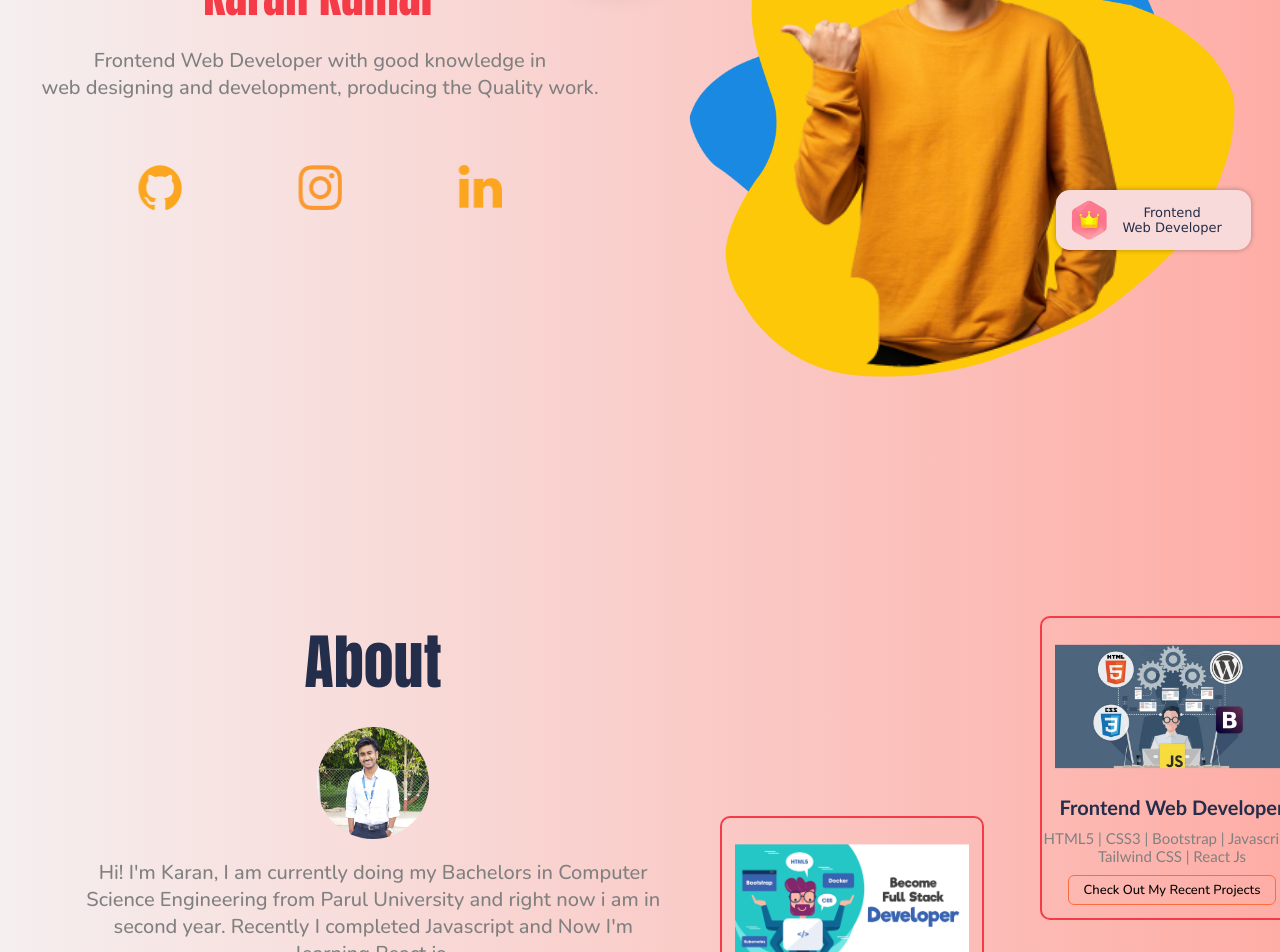
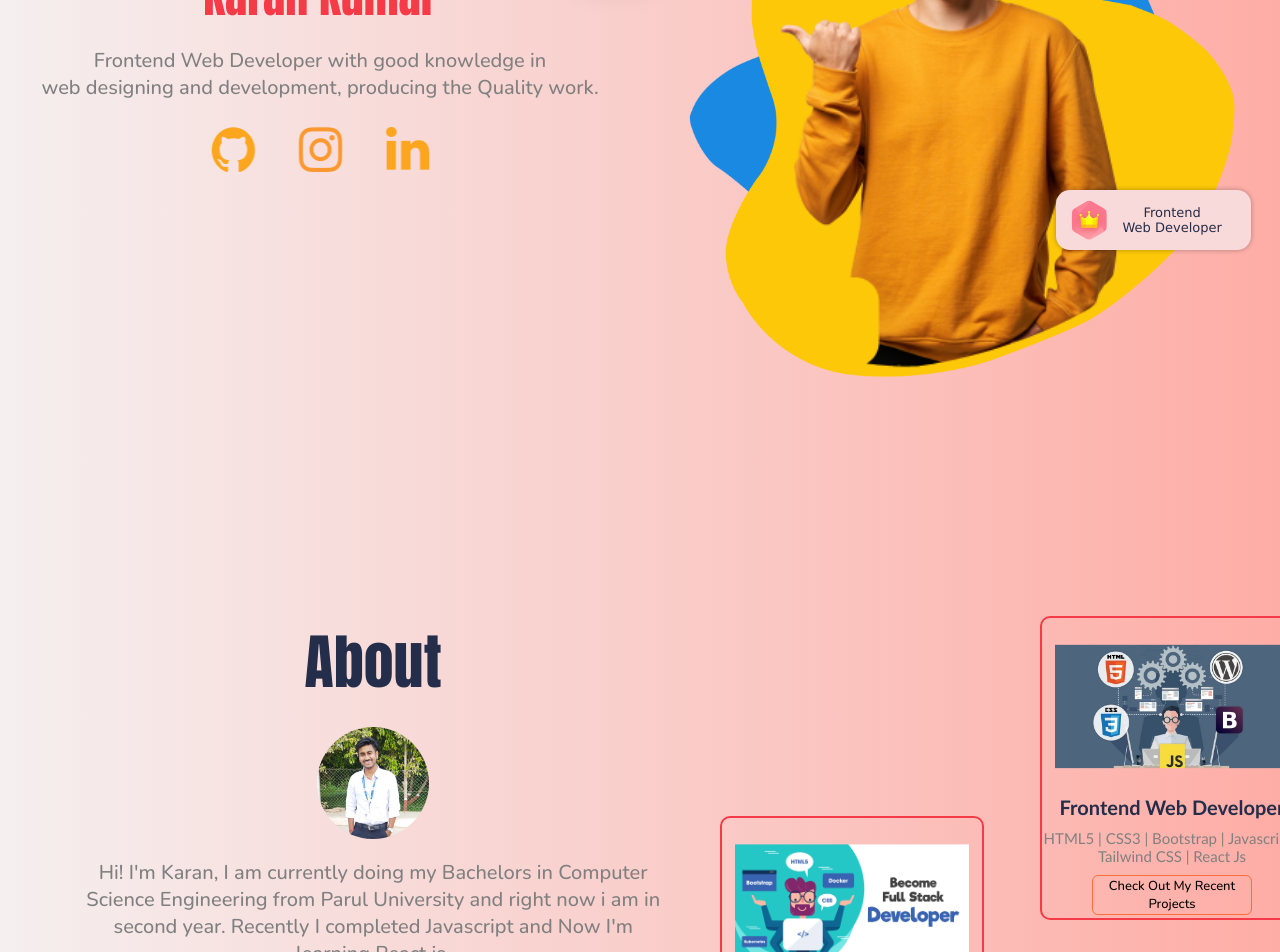
Before and after one commit to Anshkaran7/portfolio-karan, a React (Create React App) app: page / in a window 1280 px wide. Shown: the part 300-1252 px from the top of the page. Built offline with nearby package versions, Linux system fonts and the light colour scheme; a web font is replaced by a local one.

Commit message:
Completed

```diff
--- a/src/Components/Card/Card.css
+++ b/src/Components/Card/Card.css
@@ -39,15 +39,14 @@ padding-bottom: 20px;
     font-size: 13px;
     border-radius: 6px;
     border: 1px solid #fb6e3b;
-    width: 80%;
-    height: 10%;
+
     background: transparent;
     align-self: center;
 }
 .c-button:hover{
     cursor: pointer;
     box-shadow:0 0 3px #ee6161 ;
-    background-color:  #8989ba;
+    background-color:  #ff7675;
 
 }
 
--- a/src/Components/Card/Card.jsx
+++ b/src/Components/Card/Card.jsx
@@ -1,19 +1,24 @@
-import React from 'react'
-import './Card.css'
+import React from "react";
+import "./Card.css";
+import { Link } from "react-scroll";
 import { themeContext } from "../../Context";
 import { useContext } from "react";
-const Card = ({photo, heading,detail}) => {
+const Card = ({ photo, heading, detail }) => {
   const theme = useContext(themeContext);
   const darkMode = theme.state.darkMode;
   return (
-    <div className='card'>
-      <img src={photo}/>
-      <span style={{color:darkMode?'white':''}} >{heading}</span>
+    <div className="card">
+      <img src={photo} />
+      <span style={{ color: darkMode ? "white" : "" }}>{heading}</span>
       <span>{detail}</span>
-      <button className='c-button'style={{color:darkMode?'white':''}}>Check Out My Recent Projects</button>
+      <Link spy={true} to="Project" smooth={true} activeClass="activeClass">
+        {" "}
+        <button className="c-button" style={{ color: darkMode ? "white" : "" }}>
+          Check Out My Recent Projects
+        </button>
+      </Link>
     </div>
+  );
+};
 
-  )
-}
-
-export default Card
+export default Card;
--- a/src/Components/Footer/Footer.css
+++ b/src/Components/Footer/Footer.css
@@ -18,7 +18,7 @@ footer {
   .f-content > span {
     font-family: "Lucida Sans", "Lucida Sans Regular", "Lucida Grande",
       "Lucida Sans Unicode", Geneva, Verdana, sans-serif;
-    font-size: 1rem;
+    font-size: 0.9rem;
     color: rgb(228, 225, 225);
   }
   .f-icons {
@@ -26,20 +26,21 @@ footer {
     padding: 0.8rem;
     border-radius: 0.7rem;
     display: flex;
+    height: 1.5vh;
+    width: 1.5vh;
     border: 1px solid transparent;
   }
   .f-icons > *:hover {
     cursor: pointer;
     transform: scale(1.2);
   }
-  f-icons > * {
+  .f-icons > * {
     -webkit-transition-property: all;
     -webkit-transition-duration: 1s;
     -webkit-transition-timing-function: ease;
+    padding-right: 1rem;
   }
   @media screen and (max-width: 480px) {
-
-
     .f-icons, .spaan{
       min-height: calc(30vh - 70px);
       transform: scale(0.2);
--- a/src/Components/Intro/Intro.css
+++ b/src/Components/Intro/Intro.css
@@ -35,12 +35,14 @@
 }
 .i-icons{
    display: flex;
-   flex: 0.3;
-    align-self: center;
+   height: 2vh;
+   width: 2vh;
+   align-self: center;
+   justify-content: center;
+
 }
 .i-icons>*{
     transform: scale(0.5);
-
     -webkit-transition-property: all;
     -webkit-transition-duration: 0.4s;
     -webkit-transition-timing-function: ease-in-out;
--- a/src/Components/Navbar/Navbar.css
+++ b/src/Components/Navbar/Navbar.css
@@ -41,18 +41,26 @@
     left: 145%;
     position: relative;
   }
-  .n-list {
+  /* .n-list {
     top: -40%;
     position: relative;
     cursor: pointer;
 
+  } */
+  .n-list>*{
+
+    cursor: pointer;
   }
   .n-list > ul {
     display: flex;
     position: relative;
     left: 20%;
   }
-
+  li{
+    -webkit-transition-property: all;
+    -webkit-transition-duration: 0.02s;
+    -webkit-transition-timing-function: ease;
+  }
   li:hover {
     color: #f43b47;
     border-bottom: 3px solid #f43b47;
```
